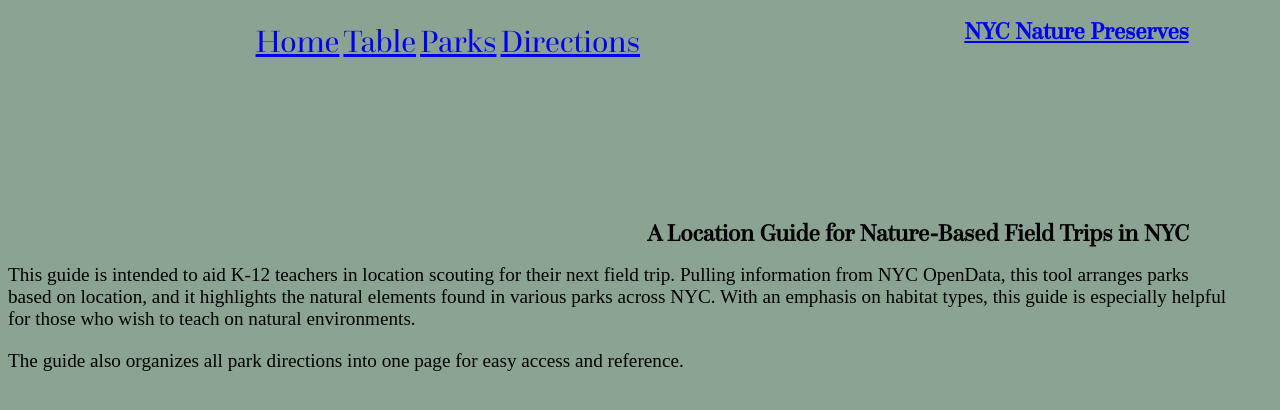
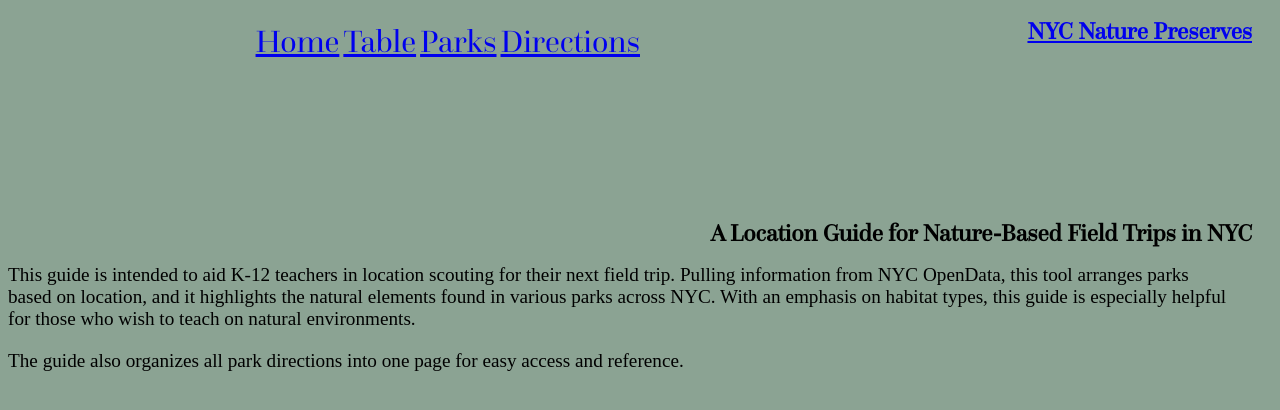
Before and after one commit to annabellamelvin/annabellamelvin.github.io, a Jekyll site: the page Nature_Preserves/index.html, which Jekyll copies as it is, in a window 1280 px wide. Shown: the top 410 px of the page. Built offline with Jekyll 4.4.1, drawn with Linux system fonts in a browser that asks for light colours.

Commit message:
Update index.css

```diff
--- a/css/index.css
+++ b/css/index.css
@@ -33,7 +33,7 @@
     font-family: 'QuestaGrandeRegular';
     font-size: 1.5em;
     padding-right: 20px;
-    margin-right: 5%;
+    margin-left: 5%;
     text-align: right;
 }
 
```
